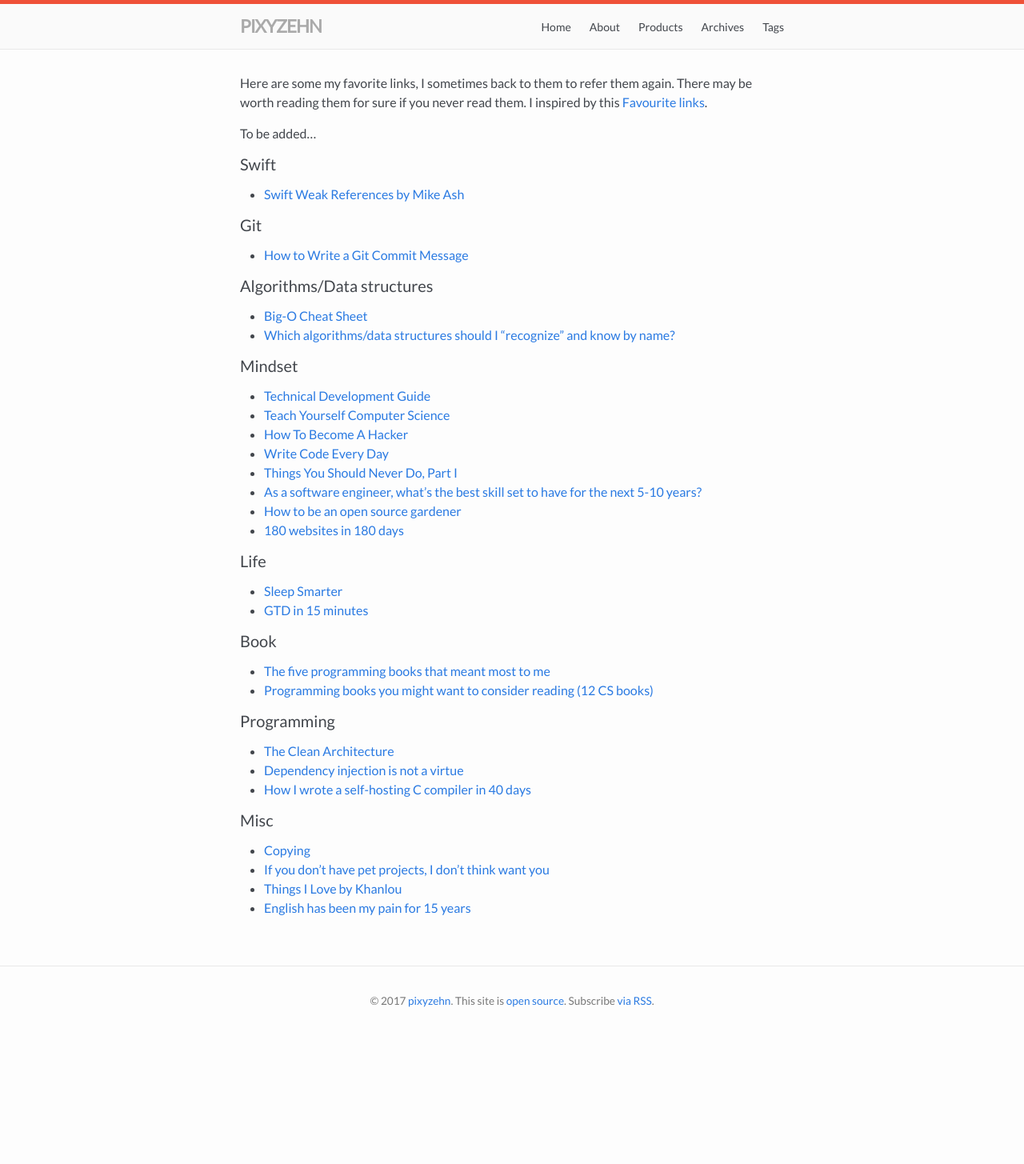
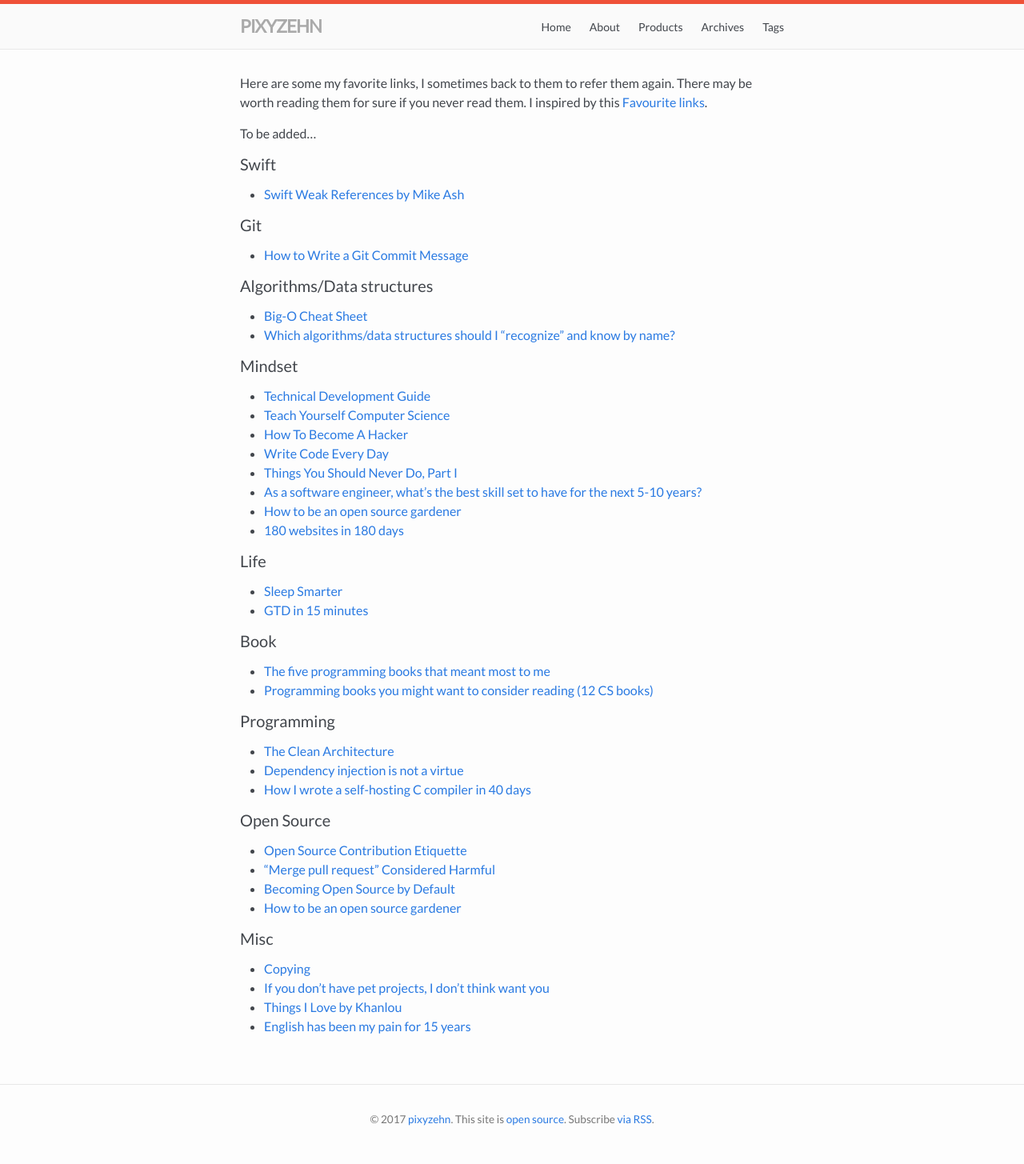
Before and after one commit to pixyzehn/pixyzehn.com, a Jekyll site: the page built from pages/links.md, in a window 1280 px wide. Shown: the whole page at 80% size. Built offline with Jekyll 4.4.1, drawn with Linux system fonts in a browser that asks for light colours; before the commit the page ends 1307 px from its top, so only the background shows below that.

Commit message:
Add links related to `Open Source`

```diff
--- a/pages/links.md
+++ b/pages/links.md
@@ -41,6 +41,12 @@ To be added...
 - [Dependency injection is not a virtue](http://david.heinemeierhansson.com/2012/dependency-injection-is-not-a-virtue.html)
 - [How I wrote a self-hosting C compiler in 40 days](http://www.sigbus.info/how-i-wrote-a-self-hosting-c-compiler-in-40-days.html)
 
+#### Open Source
+- [Open Source Contribution Etiquette](http://tirania.org/blog/archive/2010/Dec-31.html)
+- ["Merge pull request" Considered Harmful](https://blog.spreedly.com/2014/06/24/merge-pull-request-considered-harmful/)
+- [Becoming Open Source by Default](http://code.dblock.org/2015/02/09/becoming-open-source-by-default.html)
+- [How to be an open source gardener](http://words.steveklabnik.com/how-to-be-an-open-source-gardener)
+
 #### Misc
 - [Copying](http://robnapier.net/copying)
 - [If you don’t have pet projects, I don’t think want you](https://ayende.com/blog/90113/if-you-dont-have-pet-projects-i-dont-think-i-want-you)
```
